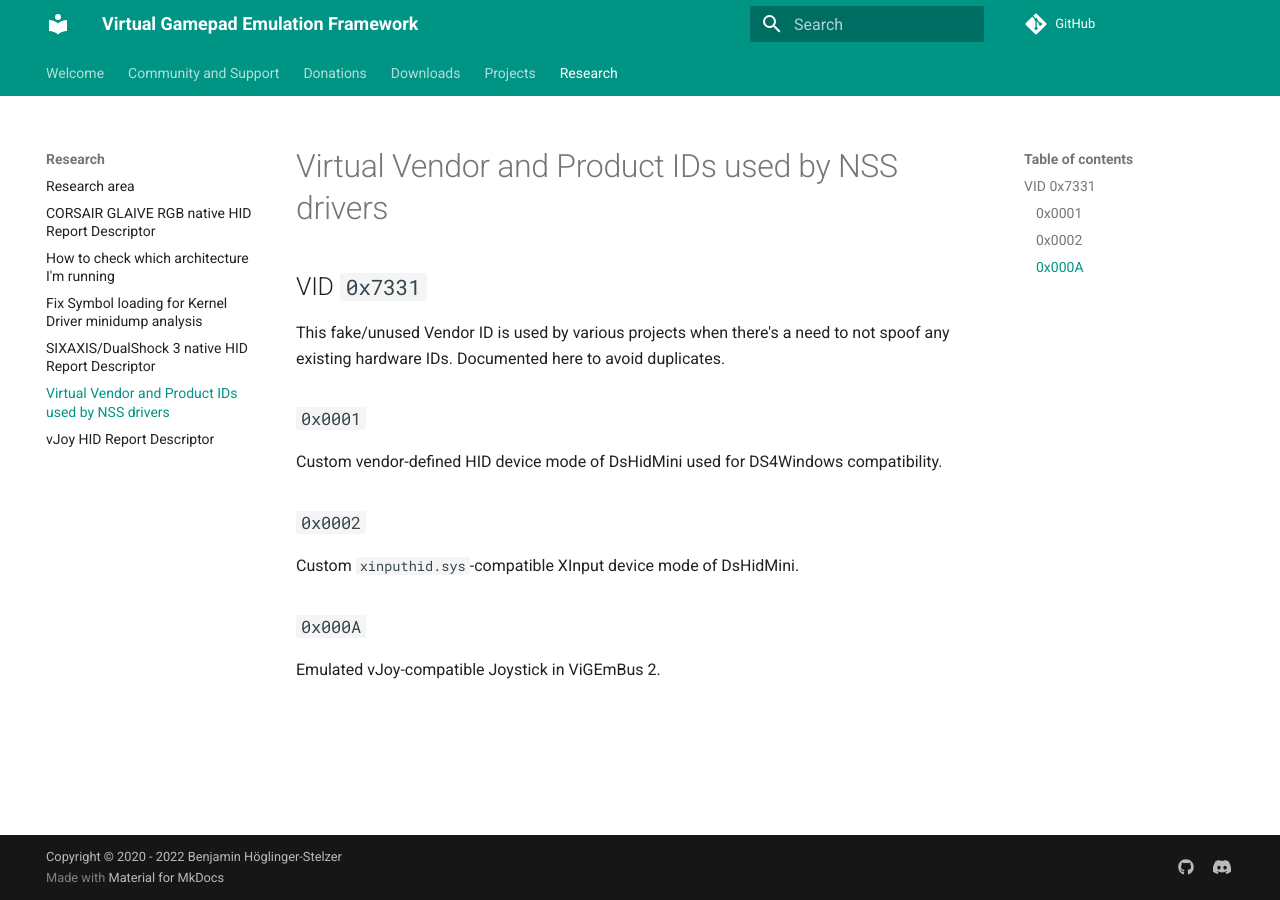
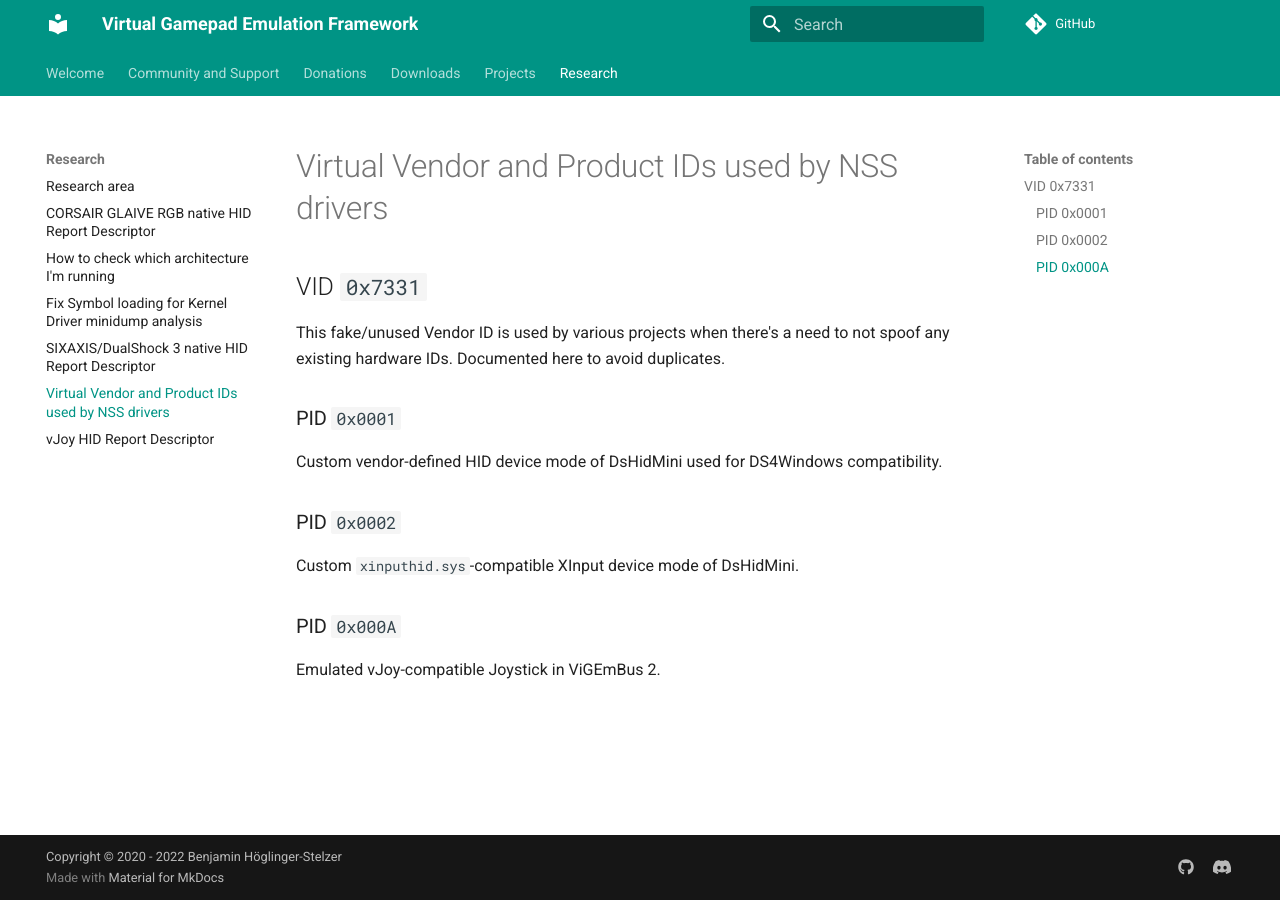
Before and after one commit to nefarius/ViGEm.github.io, an MkDocs documentation site: the page built from docs/research/Virtual-VID-PID-used-by-NSS.md, in a window 1280 px wide. Built offline with MkDocs 1.6.1 and Material for MkDocs 9.7.7, drawn with Linux system fonts in a browser that asks for light colours; comment, search, counter and statistics services are not loaded.

Commit message:
Updated headers

```diff
--- a/docs/research/Virtual-VID-PID-used-by-NSS.md
+++ b/docs/research/Virtual-VID-PID-used-by-NSS.md
@@ -4,14 +4,14 @@
 
 This fake/unused Vendor ID is used by various projects when there's a need to not spoof any existing hardware IDs. Documented here to avoid duplicates.
 
-### `0x0001`
+### PID `0x0001`
 
 Custom vendor-defined HID device mode of DsHidMini used for DS4Windows compatibility.
 
-### `0x0002`
+### PID `0x0002`
 
 Custom `xinputhid.sys`-compatible XInput device mode of DsHidMini.
 
-### `0x000A`
+### PID `0x000A`
 
 Emulated vJoy-compatible Joystick in ViGEmBus 2.
```
